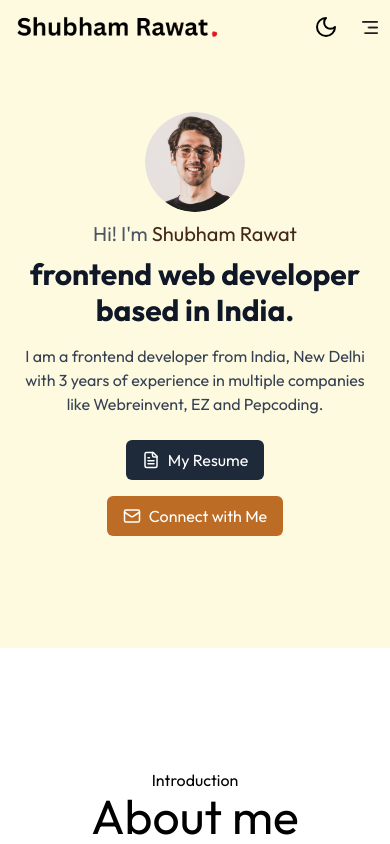
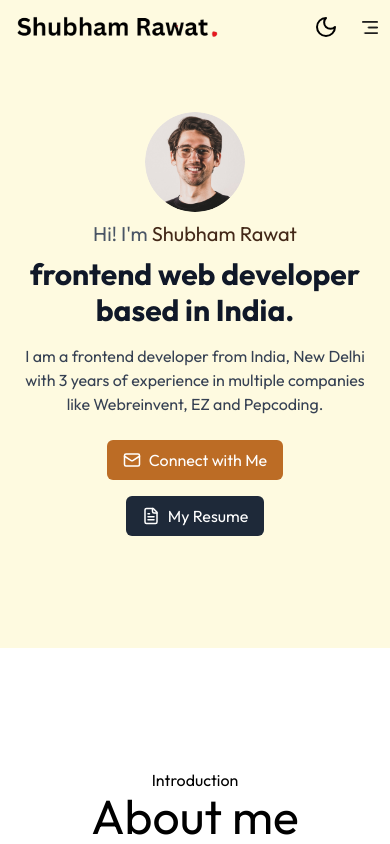
Before and after one commit to shubhamrawat0269/portfolio, a Next.js app: page / in a window 390 px wide. Shown: the top 844 px of the page. Built offline with nearby package versions, Linux system fonts and the light colour scheme; a web font is replaced by a local one.

Commit message:
Updated : Connect with me btn actionable

```diff
--- a/app/components/atoms/ScrollToTopButton.jsx
+++ b/app/components/atoms/ScrollToTopButton.jsx
@@ -29,7 +29,7 @@ export default function ScrollToTopButton() {
           exit={{ opacity: 0, y: 50 }}
           transition={{ duration: 0.4 }}
           onClick={scrollToTop}
-          className="fixed bottom-6 right-6 z-50 p-3 rounded-full cursor-pointer transition-all bg-[#bc6c25] hover:bg-[#35291de1] text-white shadow-lg"
+          className="fixed bottom-6 right-6 z-50 p-3 rounded-full cursor-pointer transition-all bg-[#bc6c25] hover:bg-[#611a00] text-white shadow-lg"
           aria-label="Scroll to top"
         >
           <ArrowUp className="w-6 h-6" />
--- a/app/components/organisms/HeroSection.jsx
+++ b/app/components/organisms/HeroSection.jsx
@@ -32,10 +32,12 @@ export default function HeroSection() {
         </div>
 
         <div className="flex flex-col md:flex-row items-center justify-center gap-4">
-          <button className="bg-[#bc6c25] order-2 md:order-1 text-white px-4 py-2 rounded-md md:rounded-full cursor-pointer flex items-center gap-2 hover:bg-[#611a00] transition">
-            <Mail size={18} />
-            Connect with Me
-          </button>
+          <a href="#contact">
+            <button className="bg-[#bc6c25] order-2 md:order-1 text-white px-4 py-2 rounded-md md:rounded-full cursor-pointer flex items-center gap-2 hover:bg-[#611a00] transition">
+              <Mail size={18} />
+              Connect with Me
+            </button>
+          </a>
           <button className="bg-gray-800 order-1 md:order-2 text-white px-4 py-2 rounded-md md:rounded-full cursor-pointer flex items-center gap-2 hover:bg-gray-900 transition">
             <FileText size={18} />
             My Resume
```
